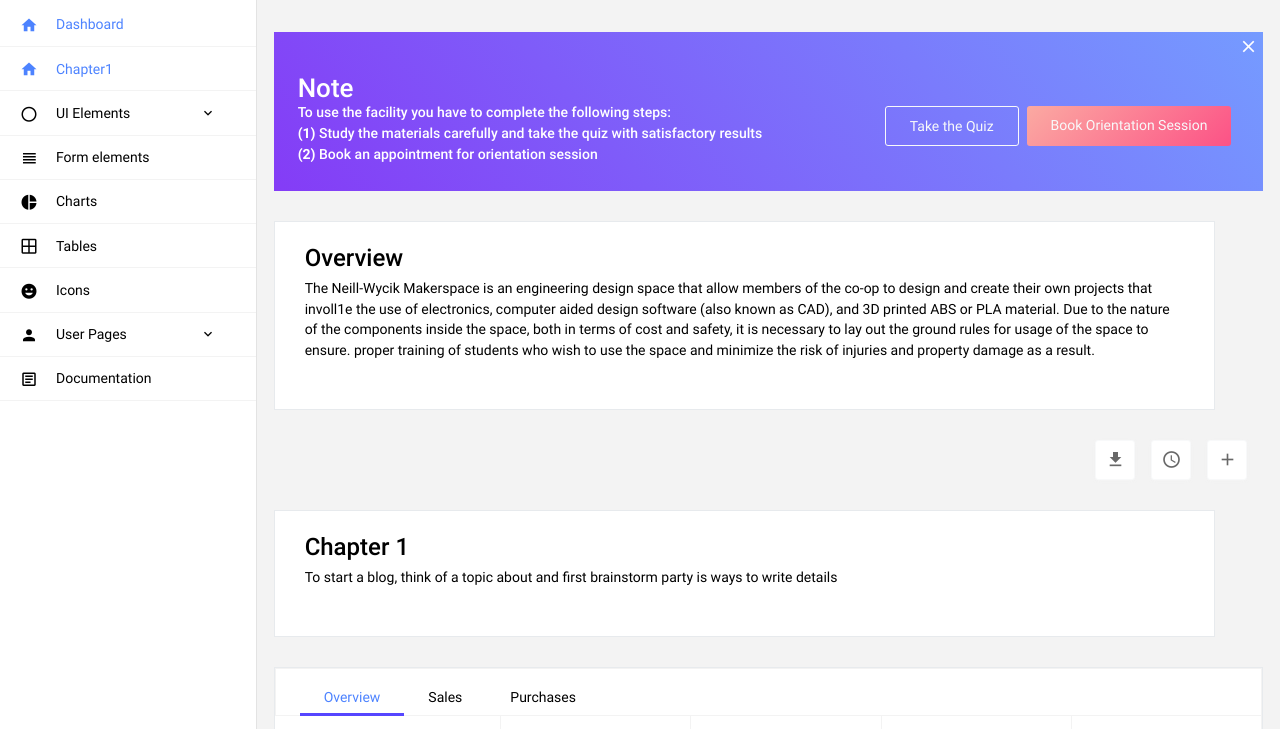
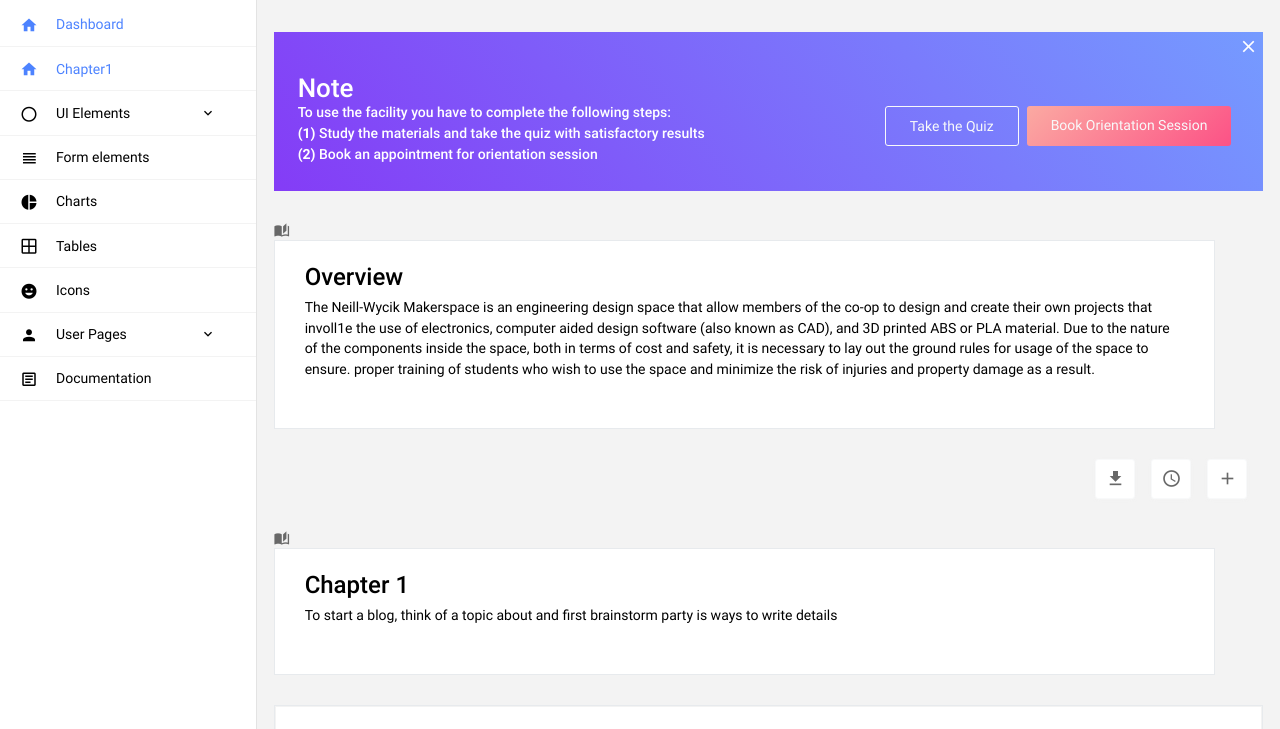
Before and after one commit to nwmakerspace/nwmakerspace.github.io, a website with bundled scripts: page index.html in a window 1280 px wide. Shown: the part 62-791 px from the top of the page. Built offline with nearby package versions, Linux system fonts and the light colour scheme.

Commit message:
Update index.html

```diff
--- a/index.html
+++ b/index.html
@@ -231,12 +231,12 @@
                       </button>
                     <div class="card-body py-3 px-4 d-flex align-items-center justify-content-between flex-wrap">
 
-                      <p class="mb-0 text-white font-weight-medium" style="padding-bottom: 10px;"><span style="font-size:26px;">Note</span><br/>To use the facility you have to complete the following steps:<br/><b>(1)</b> Study the materials carefully and take the quiz with satisfactory results<br/><b>(2)</b> Book an appointment for orientation session</p> <br>
+                      <p class="mb-0 text-white font-weight-medium" style="padding-bottom: 10px;"><span style="font-size:26px;">Note</span><br/>To use the facility you have to complete the following steps:<br/><b>(1)</b> Study the materials and take the quiz with satisfactory results<br/><b>(2)</b> Book an appointment for orientation session</p> <br>
 
                       <div class="d-flex">
 
-                        <a href="https://github.com/Urbanui/MajesticAdmin-Free-Bootstrap-Admin-Template" target="_blank" class="btn btn-outline-light mr-2">Take the Quiz</a>
-                        <a href="http://www.urbanui.com/majestic-admin-pro/template/" target="_blank" class="btn btn-outline-light mr-2 bg-gradient-danger border-0">Book Orientation Session</a>
+                        <a href="#" target="_blank" class="btn btn-outline-light mr-2">Take the Quiz</a>
+                        <a href="#" target="_blank" class="btn btn-outline-light mr-2 bg-gradient-danger border-0">Book Orientation Session</a>
 
                       </div>
                     </div>
@@ -246,7 +246,8 @@
           <!-- Notification End -->
 
           <!-- Overview Start -->
-          <div id="welcome" class="mr-md-3 mr-xl-5">
+          <i id="overview" class="mdi mdi-book-open-page-variant text-muted"></i>
+          <div class="mr-md-3 mr-xl-5">
               <div class="row">
                   <div class="col-md-12 grid-margin stretch-card">
                       <div class="card">
@@ -287,7 +288,8 @@
 
 
           <!-- Chapter Start -->
-          <div id="chapter1" class="mr-md-3 mr-xl-5">
+          <i id="chapter1" class="mdi mdi-book-open-page-variant text-muted"></i>
+          <div class="mr-md-3 mr-xl-5">
             <div  class="row">
                 <div class="col-md-12 grid-margin stretch-card">
                     <div class="card">
```
